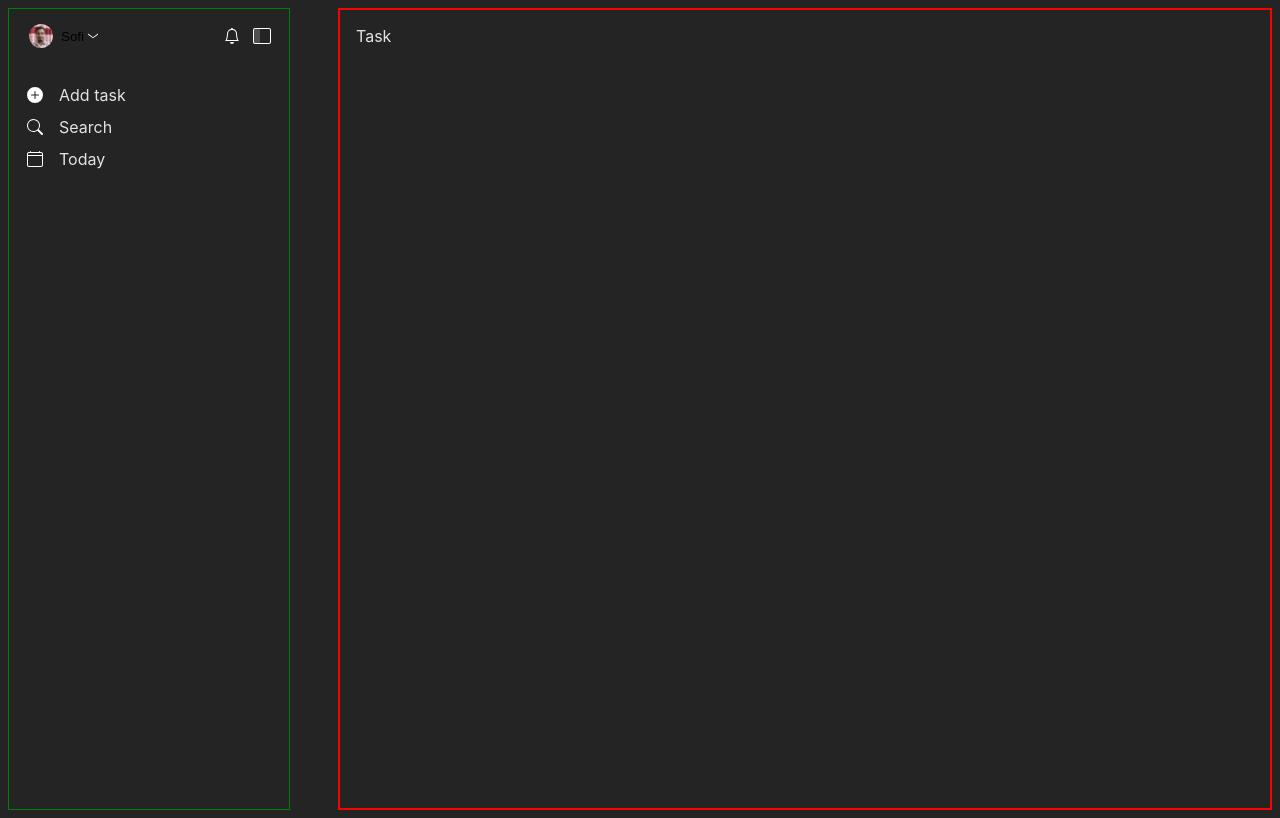
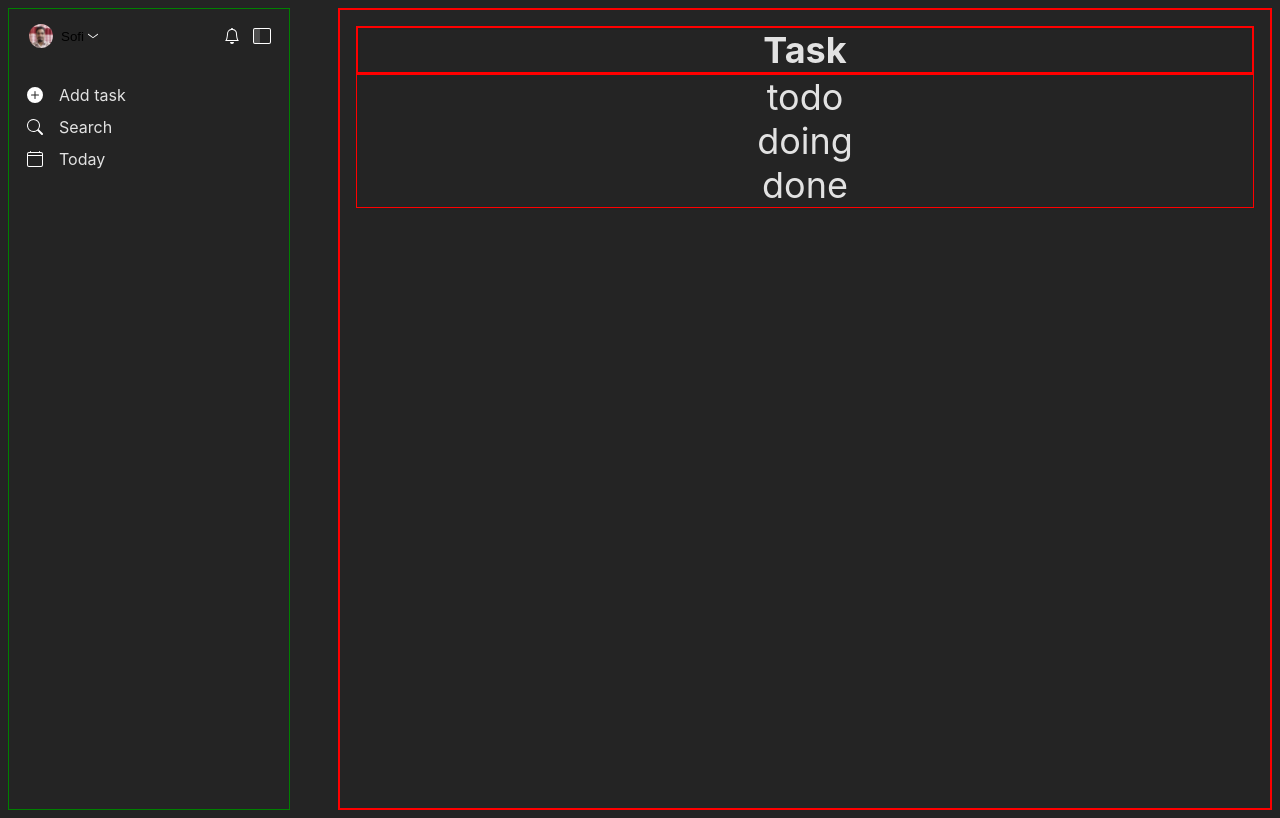
Before and after one commit to SofiuzzamanSofi/prayer-to-do, a React (Vite) app in the folder frontend/: page / in a window 1280 px wide. Built offline with nearby package versions, Linux system fonts and the light colour scheme; no server answers.

Commit message:
todo, in-progress, done div create

```diff
--- /dev/null
+++ b/frontend/src/Component/Task/Task.module.css
@@ -0,0 +1,17 @@
+.task_h1_tag {
+    border: 1px solid red;
+}
+
+.task_h1_tag h1 {
+    text-align: center;
+    font-size: 36px;
+    border: 1px solid red;
+    margin: 0;
+}
+
+.task_all_tasks {
+    text-align: center;
+    font-size: 36px;
+    border: 1px solid red;
+    margin: 0;
+}
--- a/frontend/src/Component/Task/Task.tsx
+++ b/frontend/src/Component/Task/Task.tsx
@@ -1,13 +1,31 @@
 import { FC } from 'react';
+import style from "./Task.module.css"
 
 interface TaskProps {
 
 };
 
 const Task: FC<TaskProps> = ({ }) => {
+
+
+
     return (
         <div>
-            Task
+            <div className={style.task_h1_tag}>
+                <h1>Task</h1>
+            </div>
+            <div className={style.task_all_tasks}>
+                <div id='todo'>
+                    todo
+                </div>
+
+                <div id='in-progress'>
+                    doing
+                </div>
+                <div id='done'>
+                    done
+                </div>
+            </div>
         </div>
     );
 };
```
